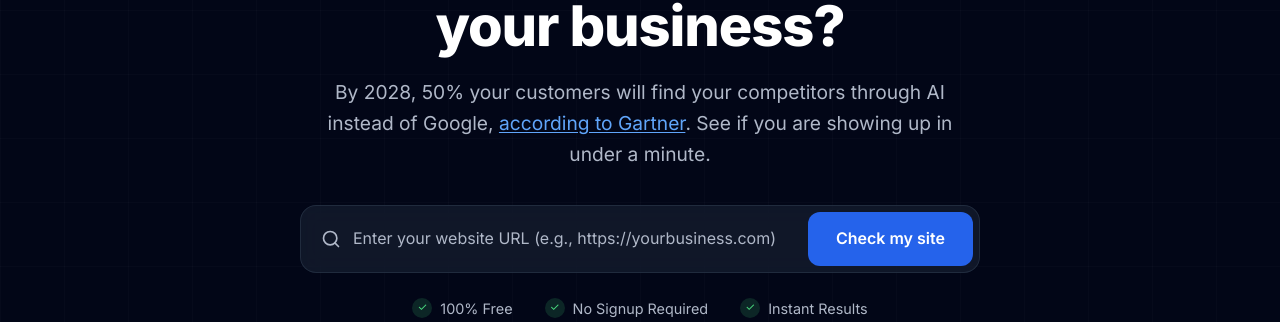
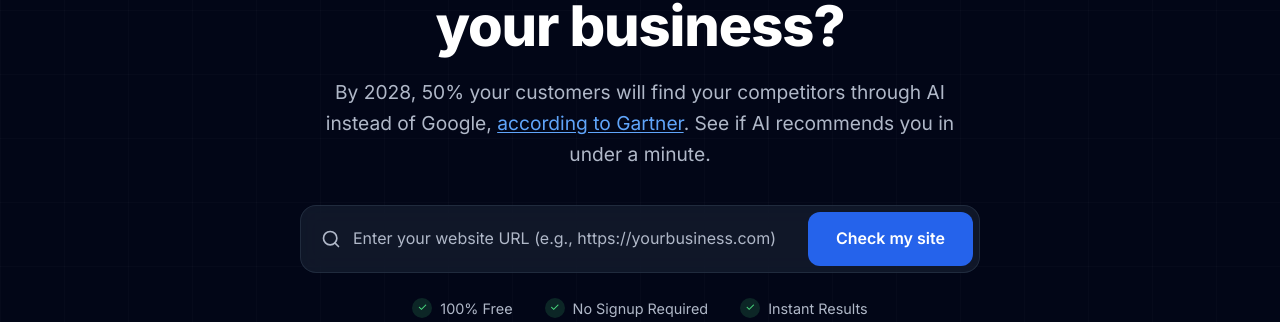
Before and after one commit to SpikeyCoder/chaos_tester, a Flask app: page / in a window 1280 px wide. Shown: the part 246-568 px from the top of the page. Run offline with Flask 3, Linux system fonts and the light colour scheme; parts of the project's set-up code (start-up, migrations or seed data) failed here and were passed over; some libraries are stand-ins or nearby versions.

Commit message:
Update subtitle text in dashboard.html

```diff
--- a/templates/dashboard.html
+++ b/templates/dashboard.html
@@ -8,7 +8,7 @@
 <!-- ── Hero Section ─────────────────────────────────────────── -->
 <div class="landing-hero fade-up" id="audit">
   <h1>Does ChatGPT recommend your business?</h1>
-  <p class="hero-subtitle">By 2028, 50% your customers will find your competitors through AI instead of Google, <a href="https://www.gartner.com/en/newsroom/press-releases/2024-02-19-gartner-predicts-search-engine-volume-will-drop-25-percent-by-2026-due-to-ai-chatbots-and-other-virtual-agents" target="_blank" rel="noopener" style="color: #60a5fa; text-decoration: underline;">according to Gartner</a>. See if you are showing up in under a minute.</p>
+  <p class="hero-subtitle">By 2028, 50% your customers will find your competitors through AI instead of Google, <a href="https://www.gartner.com/en/newsroom/press-releases/2024-02-19-gartner-predicts-search-engine-volume-will-drop-25-percent-by-2026-due-to-ai-chatbots-and-other-virtual-agents" target="_blank" rel="noopener" style="color: #60a5fa; text-decoration: underline;">according to Gartner</a>. See if AI recommends you in under a minute.</p>
 
   <form method="POST" action="/run" id="runForm" novalidate>
     <input type="hidden" name="csrf_token" value="{{ csrf_token() }}">
```
